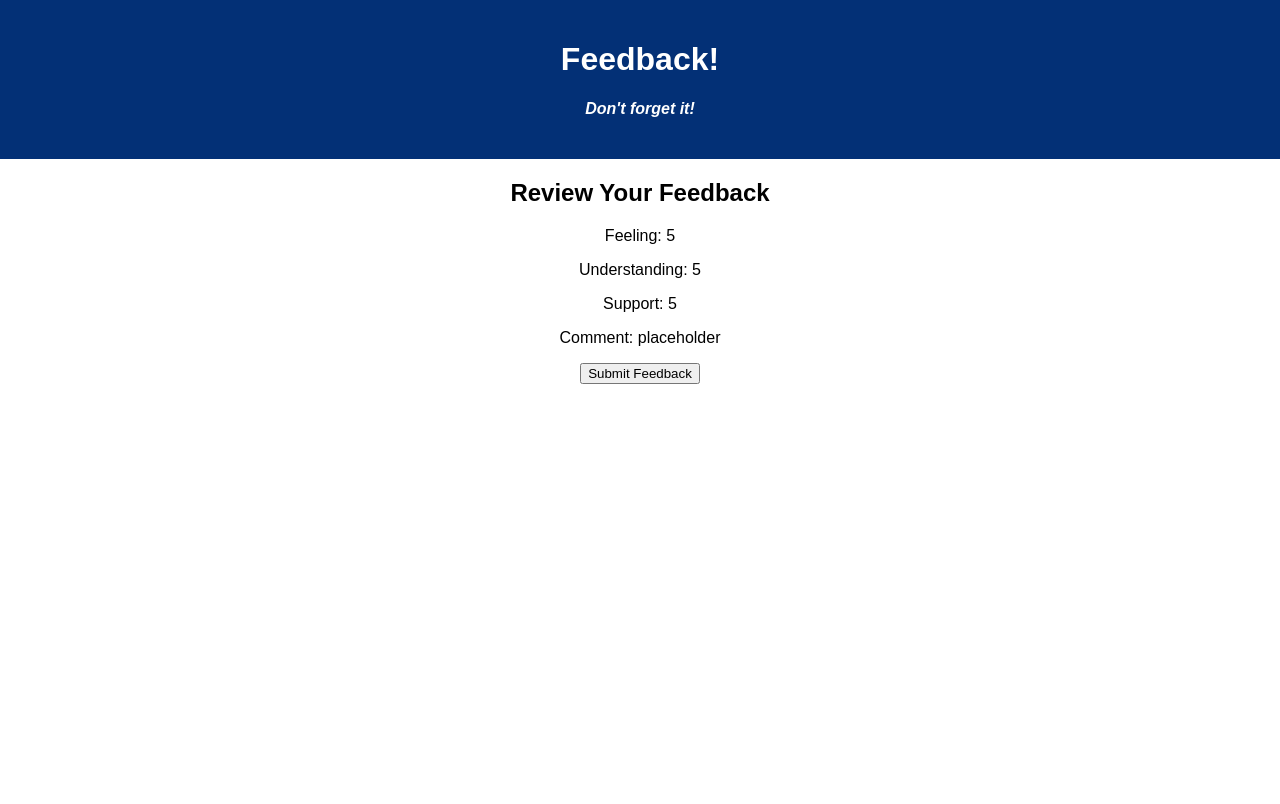
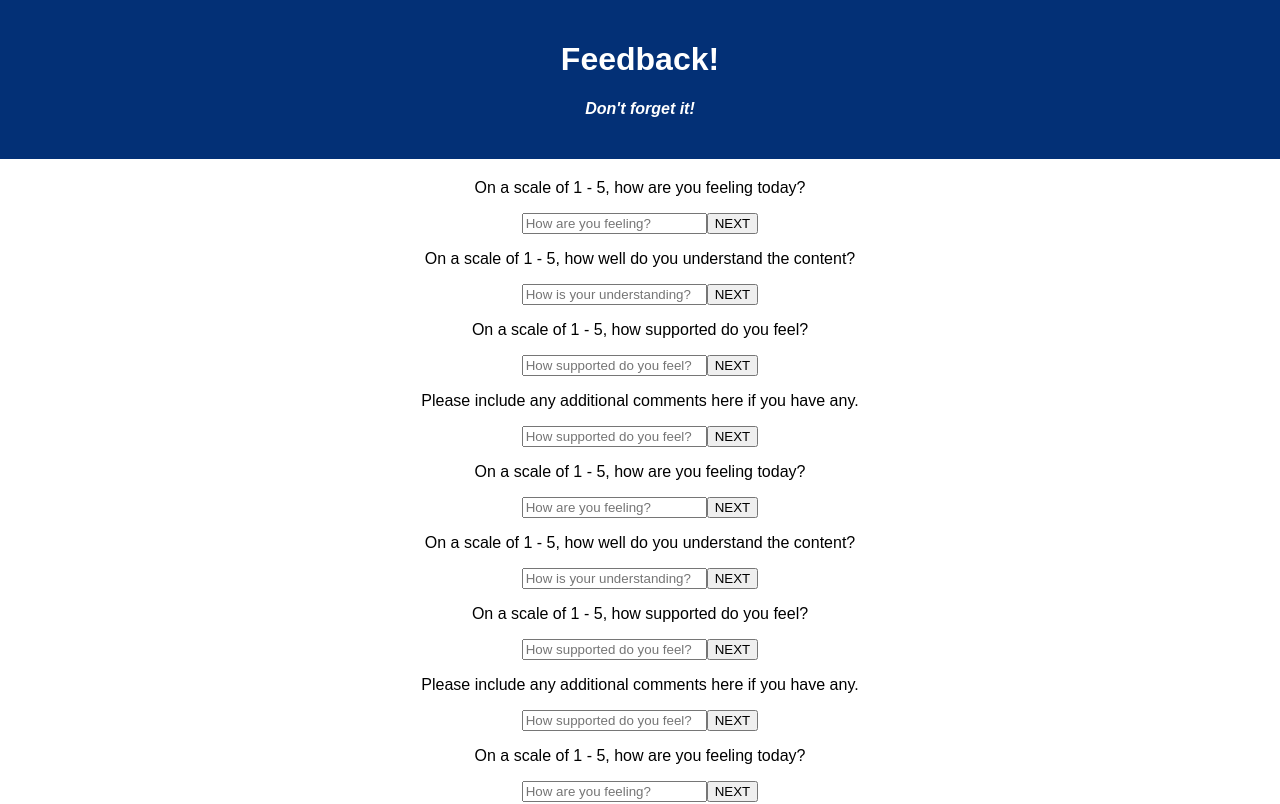
Before and after one commit to pthomas0309/weekend-redux-feedback-loop, a React (Create React App) app: page / in a window 1280 px wide. Shown: the top 804 px of the page. Built offline with nearby package versions, Linux system fonts and the light colour scheme.

Commit message:
form skeleton

```diff
--- a/src/components/App/App.jsx
+++ b/src/components/App/App.jsx
@@ -2,6 +2,7 @@ import React from 'react';
 import axios from 'axios';
 import './App.css';
 import Review from '../Review/Review'
+import FeedbackForm from '../FeedbackForm/FeedbackForm'
 
 function App() {
 
@@ -37,6 +38,12 @@ function App() {
         <h4>Don't forget it!</h4>
       </header>
 
+      {/* Feedback Form component for each page of inputs */}
+      <FeedbackForm />
+      <FeedbackForm />
+      <FeedbackForm />
+      <FeedbackForm />
+
       {/* Component for the feedback review */}
       <Review />
 
--- /dev/null
+++ b/src/components/FeedbackForm/FeedbackForm.jsx
@@ -0,0 +1,93 @@
+import {useState} from 'react';
+import {useDispatch} from 'react-redux';
+
+function FeedbackForm() {
+
+    // local state for input values
+    const [feedback, setFeedback] = useState({
+        feeling: '',
+        understanding: '',
+        support: '',
+        comment: ''
+    })
+
+    const dispatch = useDispatch();
+
+    // function for building feedback obj
+    const handleChange = (event, property) => {
+
+        // prevent page load
+        event.preventDefault()
+
+        // set local state too whatever data was in the obj
+        // plus the current data being added
+        setFeedback({
+            ...feedback,
+            [property]: event.target.value
+        });
+    }
+
+    const addToReducer = (action) => {
+        switch (action) {
+            case 'feeling' :
+                return dispatch({
+                type: 'FEELING',
+                payload: feedback
+            });
+            case 'understanding' :
+                return dispatch({
+                type: 'UNDERSTANDING',
+                payload: feedback
+            });
+            case 'support' :
+                return dispatch({
+                type: 'SUPPORT',
+                payload: feedback
+            });
+            case 'comment' :
+                return dispatch({
+                type: 'COMMENT',
+                payload: feedback
+            });
+        }
+    }
+
+    console.log(feedback);
+    return(
+        <>
+            <form>
+                <p>On a scale of 1 - 5, how are you feeling today?</p>
+                <label htmlFor="feeling">
+                <input onChange={(event) => handleChange(event, 'feeling')} id="feeling" type="text" placeholder="How are you feeling?" required />
+                </label>
+                <button onClick={() => addToReducer('feeling')}>NEXT</button>
+            </form>
+
+            <form>
+                <p>On a scale of 1 - 5, how well do you understand the content?</p>
+                <label htmlFor="understanding">
+                <input onChange={(event) => handleChange(event, 'understanding')} id="understanding" type="text" placeholder="How is your understanding?" required />
+                </label>
+                <button onClick={() => addToReducer('understanding')}>NEXT</button>
+            </form>
+
+            <form>
+                <p>On a scale of 1 - 5, how supported do you feel?</p>
+                <label htmlFor="support">
+                <input onChange={(event) => handleChange(event, 'support')} id="support" type="text" placeholder="How supported do you feel?" required />
+                </label>
+                <button onClick={() => addToReducer('support')}>NEXT</button>
+            </form>
+
+            <form>
+                <p>Please include any additional comments here if you have any.</p>
+                <label htmlFor="support">
+                <input onChange={(event) => handleChange(event, 'comment')} id="support" type="text" placeholder="How supported do you feel?" required />
+                </label>
+                <button onClick={() => addToReducer('comment')}>NEXT</button>
+            </form>
+        </>
+    )
+}
+
+export default FeedbackForm;
--- a/src/index.js
+++ b/src/index.js
@@ -14,7 +14,7 @@ import {Provider} from 'react-redux';
 import logger from 'redux-logger';
 
 // reducer to hold the feedback data
-const feedbackReducer = (state = {feeling: '5', understanding: '5', support: '5', comment: 'placeholder'}, action) => {
+const feedbackReducer = (state = {feeling: '', understanding: '', support: '', comment: ''}, action) => {
     console.log('feedbackReducer', state);
     // switch operator will build the feedback
     // object based on action type
```
